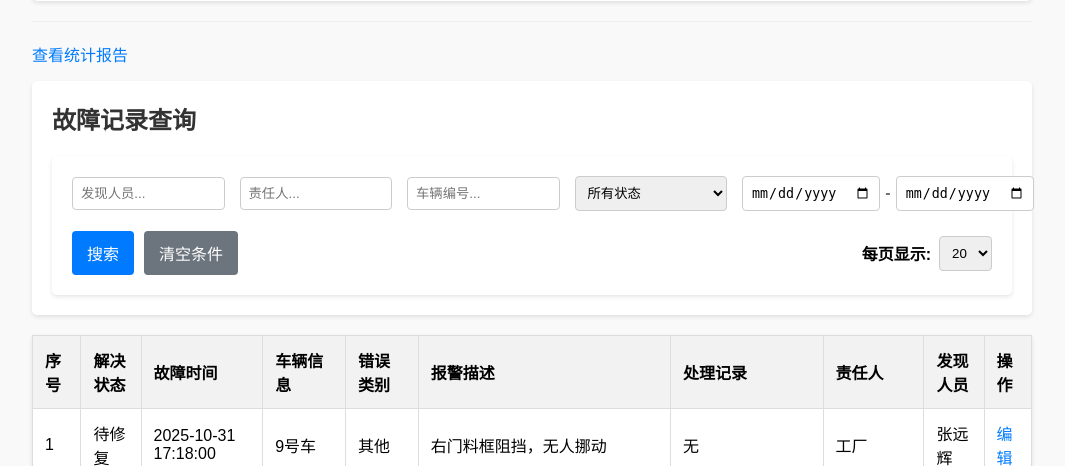
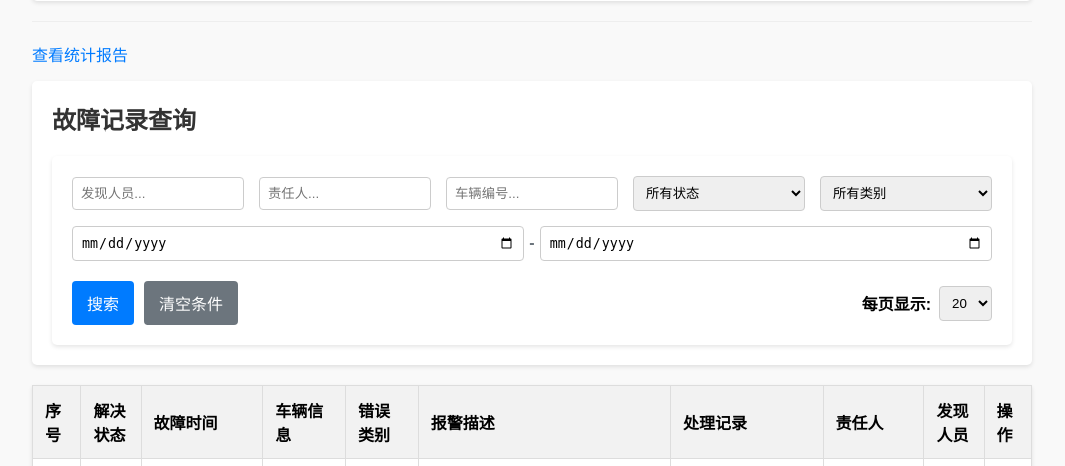
Before and after one commit to niejinci/agv_fault_reporter, a Flask app: page / in a window 1280 px wide. Shown: the part 418-884 px from the top of the page, without its empty margins (108-1173 px from the left). Run offline with Flask 3, Linux system fonts and the light colour scheme; data comes from the database, SQL or seed files in the repository.

Commit message:
1. 在【故障记录查询】中新增【错误类别】搜索条件

```diff
--- a/templates/index.html
+++ b/templates/index.html
@@ -86,6 +86,12 @@
                     <option value="">所有状态</option>
                     {% for status in statuses %}
                     <option value="{{ status }}" {% if status == search_params.search_status %}selected{% endif %}>{{ status }}</option>
+                    {% endfor %}
+                </select>
+                <select name="search_category">
+                    <option value="">所有类别</option>
+                    {% for cat in categories %}
+                    <option value="{{ cat }}" {% if cat == search_params.search_category %}selected{% endif %}>{{ cat }}</option>
                     {% endfor %}
                 </select>
                 <div class="date-range-group">
```
